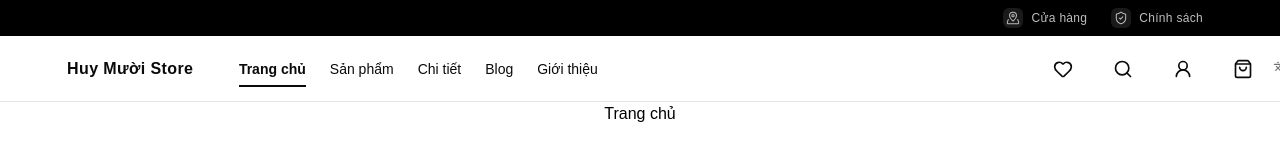
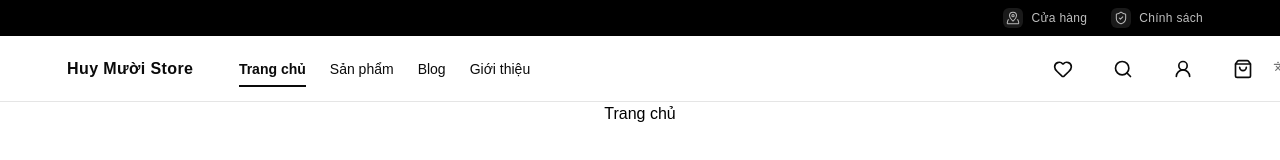
Before and after one commit to GamePieceLabs/FE_HuyMuoiStore, a Next.js app: page / in a window 1280 px wide. Shown: the top 160 px of the page. Built offline with nearby package versions, Linux system fonts and the light colour scheme.

Commit message:
add policy and store

```diff
--- a/src/components/shared/header/components/navbar.tsx
+++ b/src/components/shared/header/components/navbar.tsx
@@ -10,7 +10,9 @@ export function Navbar() {
       className="hidden w-full xl:block xl:basis-7/10 xl:shrink-0 xl:grow-0"
     >
       <ul className="flex items-center gap-x-5 gap-y-2 text-sm font-medium xl:gap-x-6">
-        {navigationItems.map(({ label, href, isActive = false }) => (
+        {navigationItems
+          .filter(({ mobileOnly }) => !mobileOnly)
+          .map(({ label, href, isActive = false }) => (
           <li key={href} className="whitespace-nowrap">
             <Link
               aria-current={isActive ? "page" : undefined}
@@ -25,7 +27,7 @@ export function Navbar() {
               {label}
             </Link>
           </li>
-        ))}
+          ))}
       </ul>
     </nav>
   );
--- a/src/components/shared/header/data/navigation-items.ts
+++ b/src/components/shared/header/data/navigation-items.ts
@@ -3,7 +3,8 @@ import type { NavigationItem } from "../types/navigation";
 export const navigationItems: readonly NavigationItem[] = [
   { label: "Trang chủ", href: "/", isActive: true },
   { label: "Sản phẩm", href: "/products" },
-  { label: "Chi tiết", href: "/product/slug-id" },
   { label: "Blog", href: "/blogs" },
   { label: "Giới thiệu", href: "/about-us" },
+  { label: "Cửa hàng", href: "/stores", mobileOnly: true },
+  { label: "Chính sách", href: "/policies", mobileOnly: true },
 ];
--- a/src/components/shared/header/types/navigation.ts
+++ b/src/components/shared/header/types/navigation.ts
@@ -2,4 +2,5 @@ export interface NavigationItem {
   label: string;
   href: string;
   isActive?: boolean;
+  mobileOnly?: boolean;
 }
```
